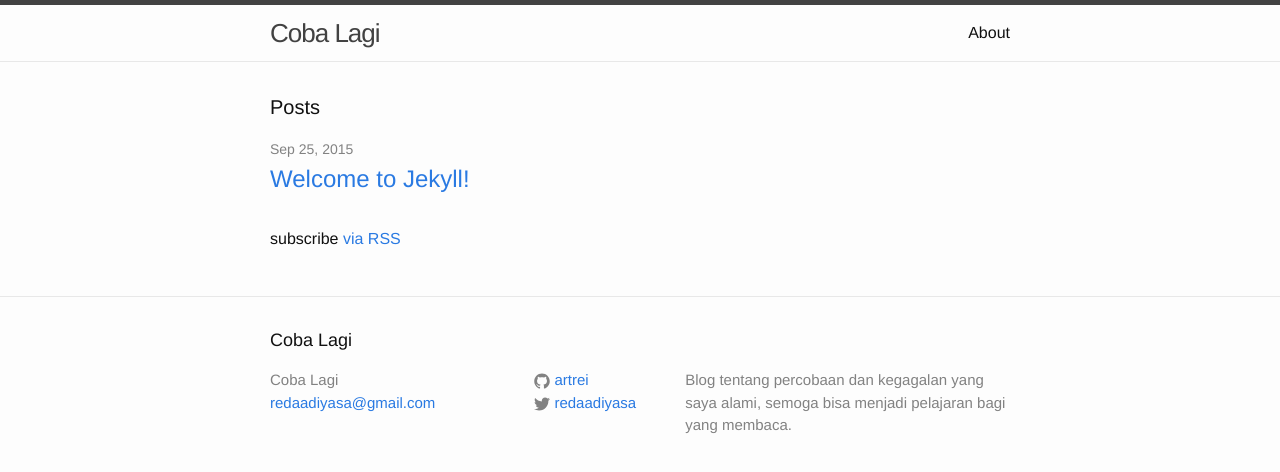
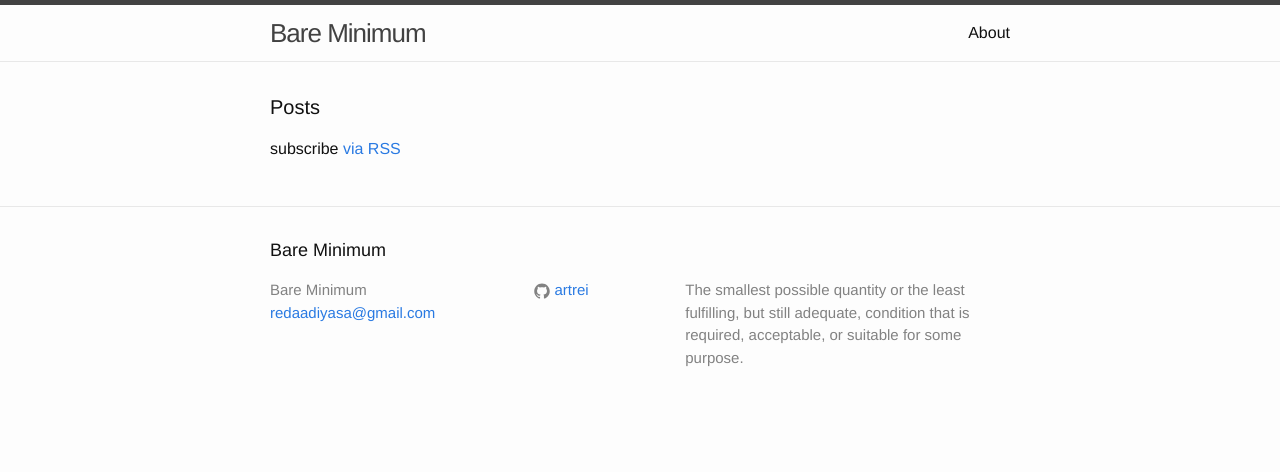
Before and after one commit to artrei/artrei.github.io, a Jekyll site: the page built from index.html, in a window 1280 px wide. Shown: the top 472 px of the page. Built offline with Jekyll 4.4.1, drawn with Linux system fonts in a browser that asks for light colours.

Commit message:
bare minimum

```diff
--- a/_config.yml
+++ b/_config.yml
@@ -1,12 +1,10 @@
 # Site settings
-title: Coba Lagi
+title: Bare Minimum
 email: redaadiyasa@gmail.com
 description: > # this means to ignore newlines until "baseurl:"
-  Blog tentang percobaan dan kegagalan yang saya alami,
-  semoga bisa menjadi pelajaran bagi yang membaca.
+  The smallest possible quantity or the least fulfilling, but still adequate, condition that is required, acceptable, or suitable for some purpose.
 baseurl: "" # the subpath of your site, e.g. /blog/
 url: "http://artrei.github.io" # the base hostname & protocol for your site
-twitter_username: redaadiyasa
 github_username:  artrei
 
 # Build settings
```
Also changed, not shown: _posts/2015-09-25-welcome-to-jekyll.markdown (+5 -4 lines), 4 other files.
